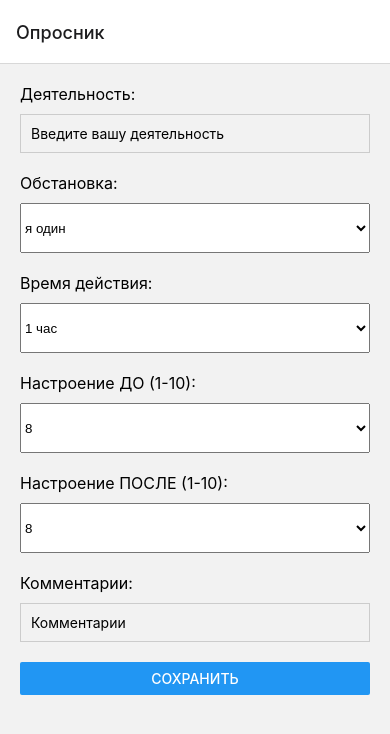
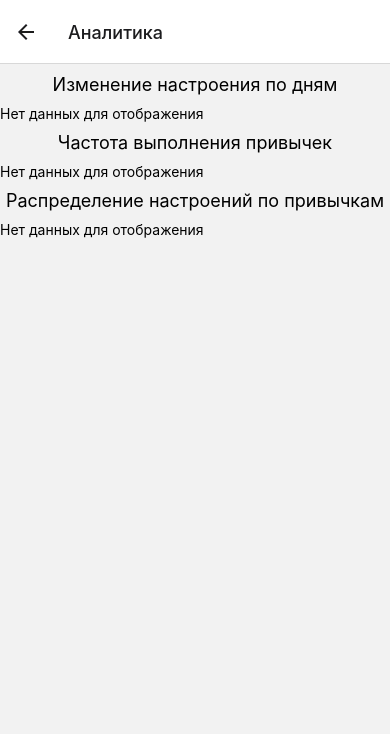
Before and after one commit to Crystal-io/HabitTrackerApp, a React Native app: screen /AnalyticsScreen in a window 390 px wide. Shown: the top 734 px of the page. Built offline with nearby package versions, Linux system fonts and the light colour scheme.

Commit message:
V 0.1.3 - Data error

```diff
--- a/Navigation.js
+++ b/Navigation.js
@@ -1,11 +1,11 @@
 import React from 'react';
-import { Text } from 'react-native'; // Убедись, что Text импортирован
+import { Text } from 'react-native';
 import { NavigationContainer } from '@react-navigation/native';
 import { createStackNavigator } from '@react-navigation/stack';
-import SurveyScreen from './src/screens/SurveyScreen'; // Импортируй экраны напрямую
-import HabitList from './src/screens/HabitList';
-import Analytics from './src/screens/Analytics';
-import Settings from './src/screens/Settings';
+import SurveyScreen from './src/screens/SurveyScreen';
+import HabitListScreen from './src/screens/HabitListScreen'; // обновленный импорт
+import AnalyticsScreen from './src/screens/AnalyticsScreen.js';
+import SettingsScreen from './src/screens/SettingsScreen';
 
 const Stack = createStackNavigator();
 
@@ -14,9 +14,9 @@ const Navigation = () => {
     <NavigationContainer>
       <Stack.Navigator initialRouteName="SurveyScreen">
         <Stack.Screen name="SurveyScreen" component={SurveyScreen} options={{ title: 'Опросник' }} />
-        <Stack.Screen name="HabitList" component={HabitList} options={{ title: 'Список привычек' }} />
-        <Stack.Screen name="Analytics" component={Analytics} options={{ title: 'Аналитика' }} />
-        <Stack.Screen name="Settings" component={Settings} options={{ title: 'Настройки' }} />
+        <Stack.Screen name="HabitListScreen" component={HabitListScreen} options={{ title: 'Список привычек' }} />
+        <Stack.Screen name="AnalyticsScreen" component={AnalyticsScreen} options={{ title: 'Аналитика' }} />
+        <Stack.Screen name="SettingsScreen" component={SettingsScreen} options={{ title: 'Настройки' }} />
       </Stack.Navigator>
     </NavigationContainer>
   );
--- a/package.json
+++ b/package.json
@@ -19,7 +19,9 @@
     "react-native": "0.75.4",
     "react-native-gesture-handler": "^2.20.0",
     "react-native-safe-area-context": "^4.11.1",
-    "react-native-screens": "^3.34.0"
+    "react-native-screens": "^3.34.0",
+    "react-native-svg": "^15.8.0",
+    "victory-native": "^41.6.2"
   },
   "devDependencies": {
     "@babel/core": "^7.20.0",
--- a/src/components/HabitList.js
+++ b/src/components/HabitListItem.js
@@ -1,7 +1,7 @@
 import React from 'react';
 import { FlatList, View, Text } from 'react-native';
 
-const HabitList = ({ habits }) => {
+const HabitListItem = ({ habits }) => {
   const renderHabit = ({ item }) => (
     <View style={{ borderWidth: 1, marginBottom: 10, padding: 10 }}>
       <Text>Activity: {item.activity}</Text>
@@ -20,4 +20,4 @@ const HabitList = ({ habits }) => {
   );
 };
 
-export default HabitList;
+export default HabitListItem;
--- a/src/screens/Analytics.js
+++ /dev/null
@@ -1,12 +0,0 @@
-import React from 'react';
-import { View, Text } from 'react-native';
-
-const Analytics = () => {
-  return (
-    <View>
-      <Text>Analytics Screen - under construction</Text>
-    </View>
-  );
-};
-
-export default Analytics;
--- /dev/null
+++ b/src/screens/AnalyticsScreen.js
@@ -0,0 +1,84 @@
+import React, { useEffect, useState } from 'react';
+import { View, ScrollView, Text } from 'react-native';
+//import { VictoryChart, VictoryLine, VictoryBar, VictoryPie } from 'victory-native';
+//import AsyncStorage from '@react-native-async-storage/async-storage';
+import { groupByDate, calculateHabitFrequency, calculateMoodDistribution } from '../utils/analyticsData'; // Импорт функций
+
+//const React = require('react');
+//const { useEffect, useState } = require('react');
+//const { View, ScrollView, Text } = require('react-native');
+const { VictoryChart, VictoryLine, VictoryBar, VictoryPie } = require('victory-native');
+const AsyncStorage = require('@react-native-async-storage/async-storage');
+//const { groupByDate, calculateHabitFrequency, calculateMoodDistribution } = require('../utils/analyticsData');
+
+
+
+const AnalyticsScreen = () => {
+  const [habits, setHabits] = useState([]);
+
+  useEffect(() => {
+    const fetchHabits = async () => {
+      try {
+        const storedHabits = await AsyncStorage.getItem('habits');
+        setHabits(storedHabits ? JSON.parse(storedHabits) : []);
+      } catch (error) {
+        console.error('Ошибка при загрузке данных:', error);
+      }
+    };
+
+    fetchHabits();
+  }, []);
+
+  // Подготовка данных для графиков
+  const moodData = groupByDate(habits);
+  const habitFrequency = calculateHabitFrequency(habits);
+  const moodDistribution = calculateMoodDistribution(habits);
+  // Проверка, есть ли данные для отображения
+  //if (!moodData || moodData.length === 0) {
+  //  return <Text>Нет данных для отображения</Text>;
+  //}
+
+  // Добавьте console.log для проверки данных
+  console.log('Mood Data:', moodData); // Данные для линейного графика
+  console.log('Habit Frequency:', habitFrequency); // Данные для столбчатой диаграммы
+  console.log('Mood Distribution:', moodDistribution); // Данные для круговой диаграммы
+
+  return (
+    <ScrollView>
+      <View>
+        <Text style={{ fontSize: 18, textAlign: 'center', marginVertical: 10 }}>Изменение настроения по дням</Text>
+        {moodData && moodData.length > 0 ? (
+          <VictoryChart>
+            <VictoryLine data={moodData} />
+          </VictoryChart>
+        ) : (
+          <Text>Нет данных для отображения</Text>
+        )}
+      </View>
+
+      <View>
+        <Text style={{ fontSize: 18, textAlign: 'center', marginVertical: 10 }}>Частота выполнения привычек</Text>
+        {habitFrequency && habitFrequency.length > 0 ? (
+          <VictoryChart>
+            <VictoryBar data={habitFrequency} />
+          </VictoryChart>
+        ) : (
+          <Text>Нет данных для отображения</Text>
+        )}
+      </View>
+
+      <View>
+        <Text style={{ fontSize: 18, textAlign: 'center', marginVertical: 10 }}>Распределение настроений по привычкам</Text>
+        {moodDistribution && moodDistribution.length > 0 ? (
+          <VictoryPie data={moodDistribution} />
+        ) : (
+          <Text>Нет данных для отображения</Text>
+        )}
+      </View>
+    </ScrollView>
+  );
+
+};
+
+//export default AnalyticsScreen;
+module.exports = AnalyticsScreen;
--- a/src/screens/HabitList.js
+++ b/src/screens/HabitListScreen.js
@@ -2,7 +2,7 @@ import React, { useEffect, useState } from 'react';
 import { SafeAreaView, FlatList, Text, Button, StyleSheet } from 'react-native';
 import { getHabits } from '../storage/HabitStorage';
 
-const HabitList = ({ navigation }) => {
+const HabitListScreen = ({ navigation }) => {
   const [habits, setHabits] = useState([]);
 
   const fetchHabits = async () => {
@@ -34,8 +34,8 @@ const HabitList = ({ navigation }) => {
         renderItem={renderHabitItem}
         keyExtractor={(item) => item.id?.toString() || item.timestamp?.toString() || Math.random().toString()}
       />
-      <Button title="Перейти к аналитике" onPress={() => navigation.navigate('Analytics')} />
-      <Button title="Настройки" onPress={() => navigation.navigate('Settings')} />
+      <Button title="Перейти к аналитике" onPress={() => navigation.navigate('AnalyticsScreen')} />
+      <Button title="Настройки" onPress={() => navigation.navigate('SettingsScreen')} />
     </SafeAreaView>
   );
 };
@@ -52,4 +52,4 @@ const styles = StyleSheet.create({
   },
 });
 
-export default HabitList;
+export default HabitListScreen;
--- a/src/screens/Settings.js
+++ b/src/screens/SettingsScreen.js
@@ -2,7 +2,7 @@ import React, { useState } from 'react';
 import { View, Text, Button, StyleSheet } from 'react-native';
 import CheckBox from '@react-native-community/checkbox';
 
-const Settings = ({ navigation }) => {
+const SettingsScreen = ({ navigation }) => {
   const [selectedCharts, setSelectedCharts] = useState({
     lineChart: false,
     pieChart: false,
@@ -66,4 +66,4 @@ const styles = StyleSheet.create({
   },
 });
 
-export default Settings;
+export default SettingsScreen;
--- a/src/screens/SurveyScreen.js
+++ b/src/screens/SurveyScreen.js
@@ -1,7 +1,8 @@
 import React, { useState } from 'react';
 import { View, Text, TextInput, Button, StyleSheet, Alert } from 'react-native';
+import AsyncStorage from '@react-native-async-storage/async-storage';
+//const AsyncStorage = require('@react-native-async-storage/async-storage');
 import { Picker } from '@react-native-picker/picker';
-import AsyncStorage from '@react-native-async-storage/async-storage';
 
 const SurveyScreen = ({ navigation }) => {
   const [form, setForm] = useState({
@@ -12,6 +13,30 @@ const SurveyScreen = ({ navigation }) => {
     duration: '1 час',
     context: 'я один',
   });
+
+  // Функция для форматирования timestamp
+  const formatTimestamp = () => {
+    const date = new Date();
+    const year = date.getFullYear();
+    const month = ('0' + (date.getMonth() + 1)).slice(-2);
+    const day = ('0' + date.getDate()).slice(-2);
+    const hours = ('0' + date.getHours()).slice(-2);
+    const minutes = ('0' + date.getMinutes()).slice(-2);
+    const seconds = ('0' + date.getSeconds()).slice(-2);
+    return `${year}-${month}-${day} ${hours}:${minutes}:${seconds}`;
+  };
+
+  // Функция для преобразования duration в формат HH:MM:SS
+  const formatDuration = (durationText) => {
+    const durationMap = {
+      '15 минут': '00:15:00',
+      '30 минут': '00:30:00',
+      '1 час': '01:00:00',
+      '2 часа': '02:00:00',
+      '4 часа': '04:00:00',
+    };
+    return durationMap[durationText];
+  };
 
   // Сохранение привычек в локальное хранилище
   const saveHabit = async (newHabit) => {
@@ -37,10 +62,10 @@ const SurveyScreen = ({ navigation }) => {
       habit,
       moodBefore: parseInt(moodBefore),
       moodAfter: parseInt(moodAfter),
-      duration,
+      duration: formatDuration(duration), // Сохранение в формате HH:MM:SS
       context,
       comment,
-      timestamp: Date.now(),
+      timestamp: formatTimestamp(), // Сохранение в формате 'YYYY-MM-DD HH:MM:SS'
     };
 
     await saveHabit(newHabit);
@@ -54,7 +79,7 @@ const SurveyScreen = ({ navigation }) => {
       duration: '1 час',
       context: 'я один',
     });
-    navigation.navigate('HabitList');
+    navigation.navigate('HabitListScreen');
   };
 
   return (
--- /dev/null
+++ b/src/utils/analyticsData.js
@@ -0,0 +1,57 @@
+// src/utils/analyticsData.js
+
+
+// Группировка данных по дате для линейного графика
+// Внутри функции groupByDate
+export const groupByDate = (habits) => {
+  const groupedData = {};
+  habits.forEach((habit) => {
+    const date = new Date(habit.timestamp).toLocaleDateString();
+    if (!groupedData[date]) {
+      groupedData[date] = { moodSum: 0, count: 0 };
+    }
+    groupedData[date].moodSum += habit.moodAfter;
+    groupedData[date].count += 1;
+  });
+
+  const result = Object.keys(groupedData).map((date) => ({
+    x: date,
+    y: groupedData[date].moodSum / groupedData[date].count,
+  }));
+
+  console.log('groupByDate result:', result); // Отладка: вывод результата функции
+
+  return result;
+};
+
+
+  // Подсчет частоты выполнения привычек
+  export const calculateHabitFrequency = (habits) => {
+    const habitFrequency = {};
+    habits.forEach((habit) => {
+      if (!habitFrequency[habit.habit]) {
+        habitFrequency[habit.habit] = 0;
+      }
+      habitFrequency[habit.habit] += 1;
+    });
+    return Object.keys(habitFrequency).map((habit) => ({
+      x: habit,
+      y: habitFrequency[habit],
+    }));
+  };
+
+  // Распределение настроений по привычкам для круговой диаграммы
+  export const calculateMoodDistribution = (habits) => {
+    const moodDistribution = {};
+    habits.forEach((habit) => {
+      if (!moodDistribution[habit.habit]) {
+        moodDistribution[habit.habit] = { moodSum: 0, count: 0 };
+      }
+      moodDistribution[habit.habit].moodSum += habit.moodAfter;
+      moodDistribution[habit.habit].count += 1;
+    });
+    return Object.keys(moodDistribution).map((habit) => ({
+      x: habit,
+      y: moodDistribution[habit].moodSum / moodDistribution[habit].count,
+    }));
+  };
```
Also changed, not shown: 1 other file (tests, documents, lock files or other folders).
